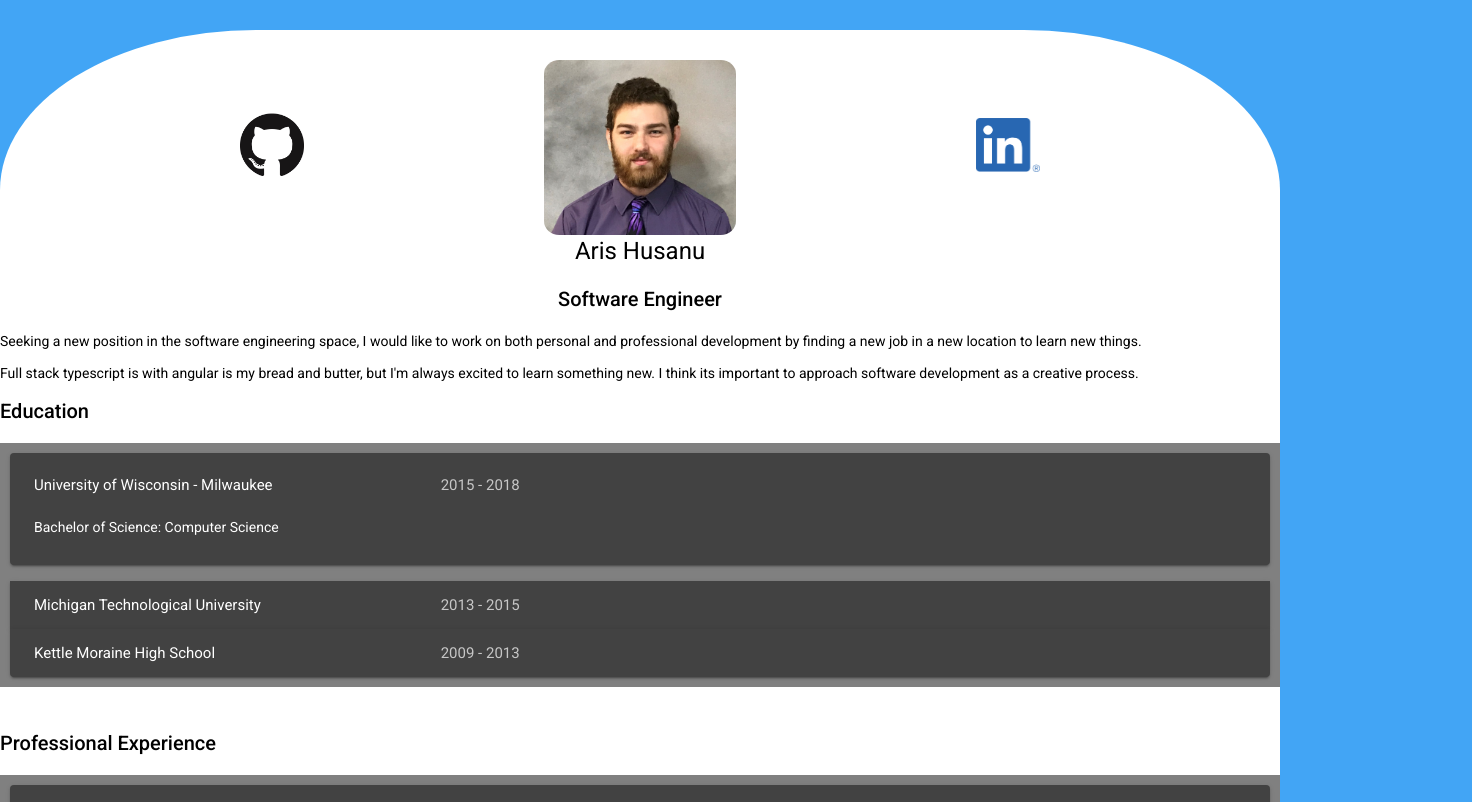
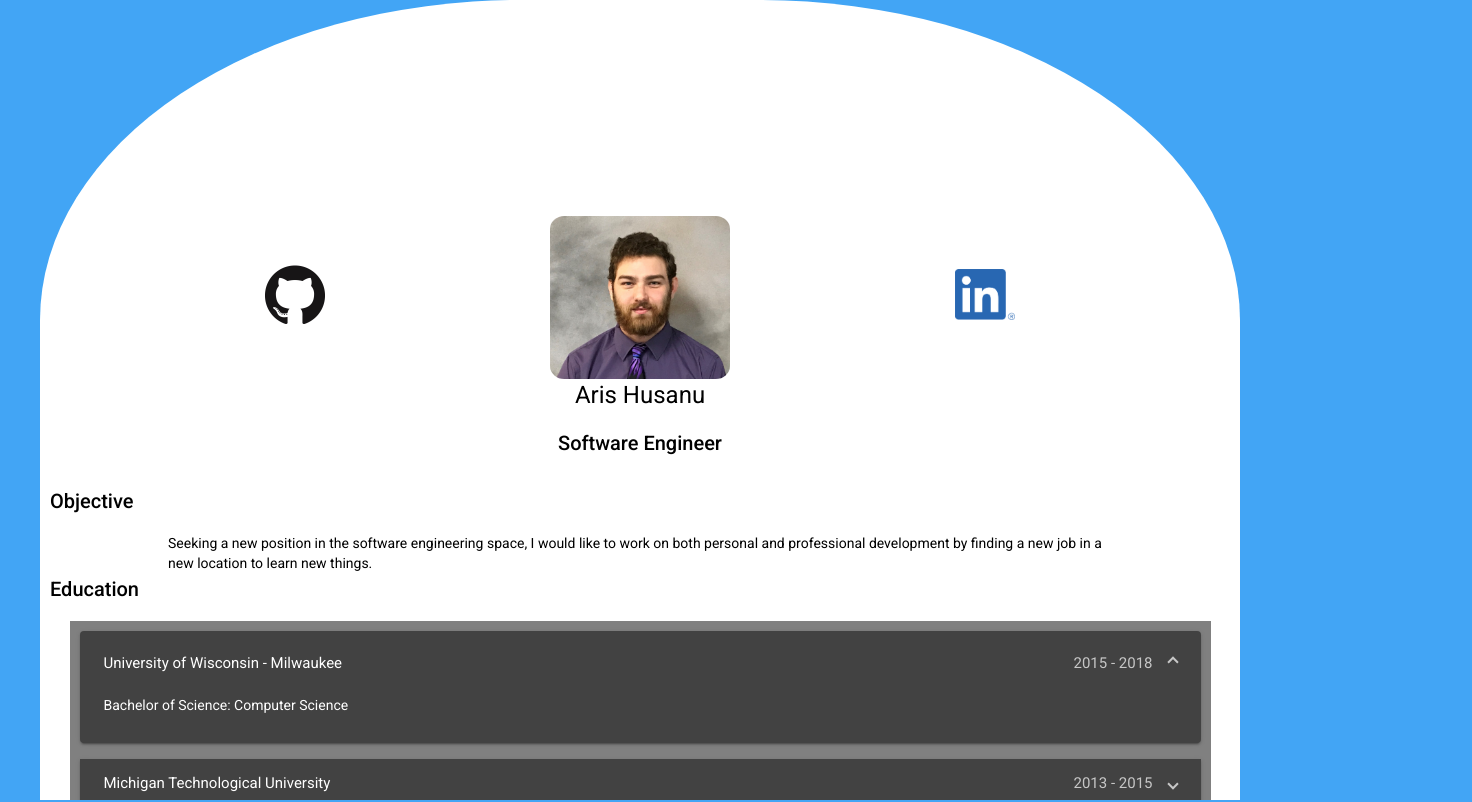
Before and after one commit to abane94/aris-husanu-com, an Angular app: page / in a window 1280 px wide. Shown: the top 802 px of the page, 1472 px wide, since content can reach past the window. Built offline with nearby package versions, Linux system fonts and the light colour scheme.

Commit message:
layout and image tweaks

```diff
--- a/src/app/app.component.html
+++ b/src/app/app.component.html
@@ -1,7 +1,8 @@
 
-<div class="arch">
+
+<div class="arch"></div>
+<div class="arch-attached">
   <div class="router-container">
     <router-outlet></router-outlet>
   </div>
-
 </div>
--- a/src/app/app.component.scss
+++ b/src/app/app.component.scss
@@ -1,17 +1,27 @@
-
 .arch {
+    height: 100%;
     background-color: white;
     width: 100%;  // TODO: maybe make this have a max size like similar website that are slimmer than widescreens
-    border-radius: 20% 20% 0 0;
-    height: 100%;
-    max-width: 1400px;
+    border-radius: 40% 40% 0 0;
+    max-width: 1200px;
     margin: auto;
+    margin-bottom: 0;
+    z-index: 1;
+}
+.arch-attached {
+    // top: 10%;
+    background-color: white;
+    width: 100%;  // TODO: maybe make this have a max size like similar website that are slimmer than widescreens
+    border-radius: 40% 40% 0 0;
+    // height: 100%;
+    max-width: 1200px;
+    margin: auto;
+    margin-top: -48%;
+    z-index: 2;
 }
 
 .router-container {
-    // margin: 20%;
-    margin-top: 30px;
-    // padding: 20%;
+    // margin-top: 30px;
     padding-top: 30px;
     width: 100%;
 }
--- a/src/app/home/home.component.html
+++ b/src/app/home/home.component.html
@@ -1,7 +1,7 @@
 
-<div style="width:100%">
+<div>
     <div fxLayout="row" fxLayoutAlign="space-evenly center" >
-        <a class="link" href="https://github.com/abane94"><img src="/assets/images/logos/GitHub-Mark-120px-plus.png"></a>
+        <a class="link" href="https://github.com/abane94"><img src="/assets/images/logos/GitHub-Mark-120px-plus.png" alt="https://github.com/abane94"></a>
         <img class="profile" src="/assets/images/aris-husanu-croped.jpg">
         <a class="link" href="https://www.linkedin.com/in/aris-husanu-6ba419a5/"><img src="/assets/images/logos/LI-In-Bug.png"></a>
     </div>
@@ -11,19 +11,21 @@
         <h2>Software Engineer</h2>
     </div>
 
-    <p>
+    <div style="padding: 10px;">
+        <h2>Objective</h2>
+        <p class="objective">
             Seeking a new position in the software engineering space, I would like to work on both personal and professional development by finding a new job in a new location to learn new things.
         </p>
 
-    <P>
+        <!-- <P>
             Full stack typescript is with angular is my bread and butter, but I'm always excited to learn something new. I think its important to approach software development as a creative process.
-    </P>
+        </P> -->
 
         <!-- Education -->
         <h2>Education</h2>
         <div class="list">
             <mat-accordion>
-            <mat-expansion-panel hideToggle *ngFor="let item of education; let i = index" [expanded]="!i">
+                <mat-expansion-panel *ngFor="let item of education; let i = index" [expanded]="!i">
                 <mat-expansion-panel-header>
                     <mat-panel-title>
                     {{ item.name }}
@@ -42,7 +44,7 @@
         <h2>Professional Experience</h2>
         <div class="list">
             <mat-accordion>
-            <mat-expansion-panel hideToggle *ngFor="let item of work; let i = index" [expanded]="!i">
+                <mat-expansion-panel *ngFor="let item of work; let i = index" [expanded]="!i">
                 <mat-expansion-panel-header>
                     <mat-panel-title>
                     {{ item.title }}
@@ -59,8 +61,9 @@
             </mat-accordion>
         </div>
 
-
+        <h2>Skills</h2>
         <app-skills></app-skills>
 
+    </div>
 
 </div>
--- a/src/app/home/home.component.scss
+++ b/src/app/home/home.component.scss
@@ -12,7 +12,21 @@
 }
 
 .list{
+    width: 95%;
+    margin: auto;
     margin-bottom: 40px;
     padding: 10px;
     background-color: grey;
+
 }
+
+.mat-expansion-panel-header-description {
+    display: flex;
+    justify-content: flex-end;
+  }
+
+
+.objective {
+    width: 80%;
+    margin: auto;
+}
--- a/src/app/skills/skills.component.ts
+++ b/src/app/skills/skills.component.ts
@@ -62,7 +62,7 @@ export class SkillsComponent implements OnInit, AfterViewInit {
       // git
       color: '#F34F29',
       radius: 15,
-      imgUrl: '/assets/images/logos/git-logo.eps'
+      imgUrl: '/assets/images/logos/git-logo.png'
     },
     {
       // atlassian
@@ -193,7 +193,6 @@ export class SkillsComponent implements OnInit, AfterViewInit {
   }
 
   processMoveable(c: Circle) {
-    console.log(c);
     const x = c.position[0];
     const y = c.position[1];
 
@@ -248,8 +247,6 @@ export class SkillsComponent implements OnInit, AfterViewInit {
 
     // c.position[0] = newX;
     // c.position[1] = newY;
-    console.log(c);
-    console.log('\n\n');
   }
 
   // returns false or the directional unit vector of the collision (also includes the distance from vertices)
--- a/src/styles.scss
+++ b/src/styles.scss
@@ -1,6 +1,7 @@
 /* You can add global styles to this file, and also import other style files */
 html, body {
     height: 100%;
+    overflow-x: hidden;
   }
 
 body {
@@ -13,3 +14,13 @@ body {
 
 html, body { height: 100%; }
 body { margin: 0; font-family: Roboto, "Helvetica Neue", sans-serif; }
+
+.print {
+  display: hidden;
+}
+
+@media print {
+  .print {
+    display: unset;
+  }
+}
```
Also changed, not shown: src/assets/images/logos/git-logo.png (added). Lines whose indentation alone changed are shown as unchanged.
